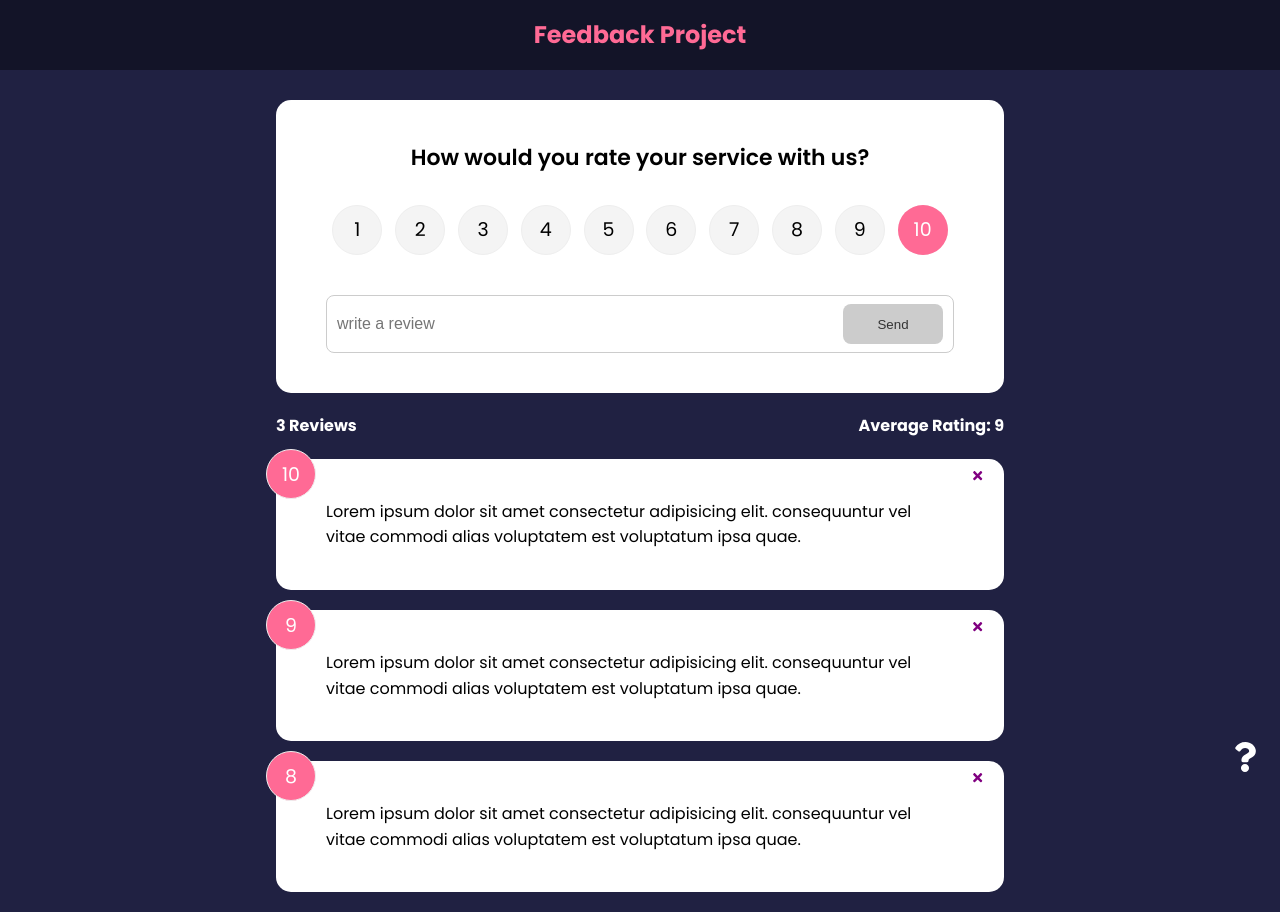
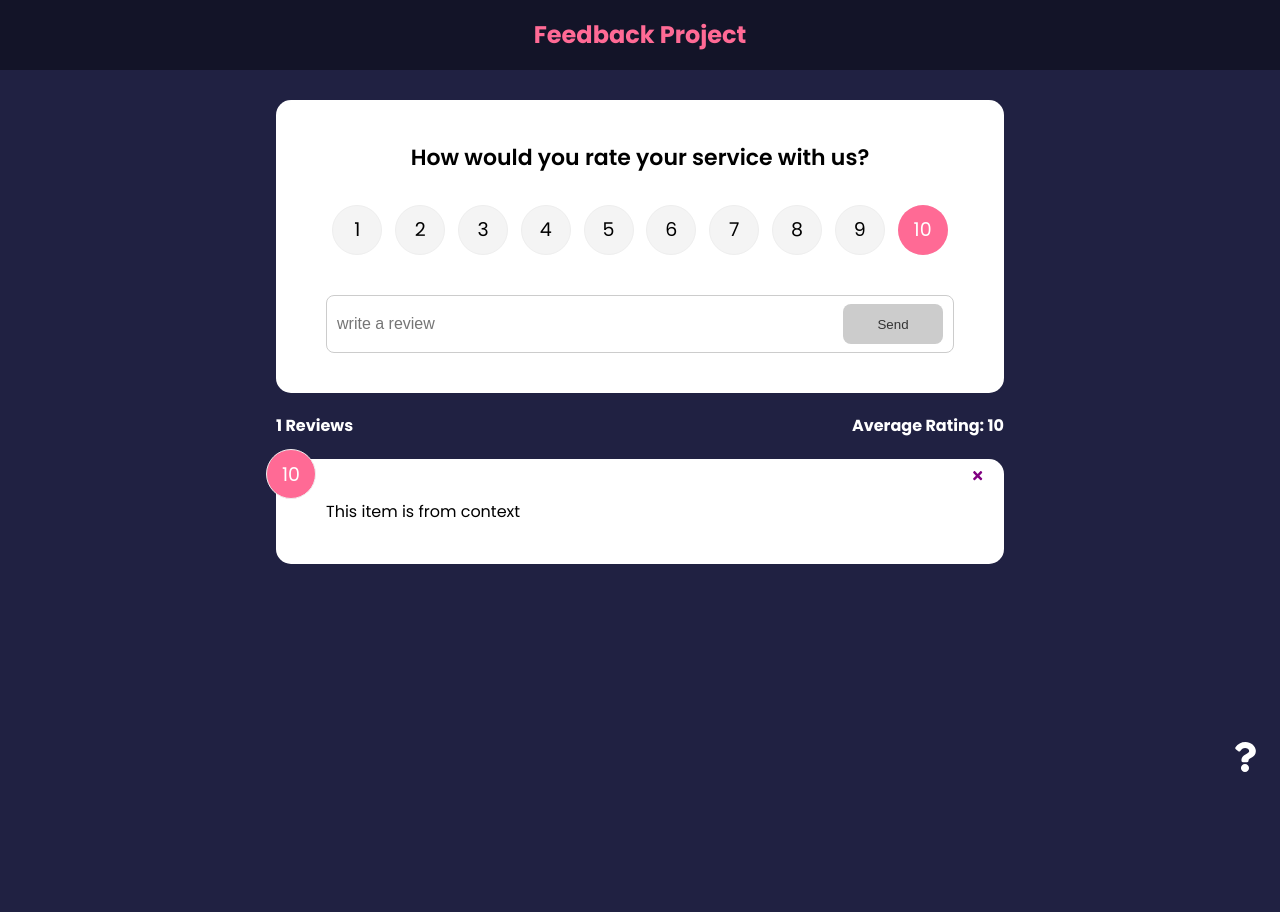
Before and after one commit to shimy0723/react-feedback-project, a React (Create React App) app in the folder feedback-project/: page / in a window 1280 px wide. After the commit the page ends 800 px from the top, so only its background shows below. Built offline with nearby package versions, Linux system fonts and the light colour scheme.

Commit message:
latest update; FeedbackContext added; useContext added

```diff
--- a/feedback-project/src/App.js
+++ b/feedback-project/src/App.js
@@ -1,47 +1,33 @@
-import { v4 as uuidv4 } from 'uuid'
 import { BrowserRouter as Router, Route, Routes } from 'react-router-dom'
-import { useState } from 'react'
 import Header from './components/Header'
 import FeedbackList from './components/FeedbackList'
 import FeedbackStats from './components/FeedbackStats'
 import FeedbackForm from './components/FeedbackForm'
-import FeedbackData from './data/FeedbackData'
 import About from './pages/About'
+import { FeedbackProvider } from './context/FeedbackContext'
 import AboutLink from './components/AboutLink'
 
 function App() {
-    const [feedback, setFeedback] = useState(FeedbackData)
-
-    const addFeedback = (newFeedback) => {
-        newFeedback.id = uuidv4()
-        setFeedback([newFeedback, ...feedback])
-    }
-
-    const deleteFeedback = (id) => {
-        if(window.confirm('Are you sure you want to delete?')){
-            setFeedback(feedback.filter((item) => item.id !== id))
-        }
-    }
-
   return (
+    <FeedbackProvider>
       <Router>
         <Header />
         <div className="container">
           <Routes>
               <Route exact path='/' element={
                 <>
-                            <FeedbackForm handleAdd={addFeedback}/>
-                            <FeedbackStats feedback={feedback} />
-                            <FeedbackList feedback={feedback} handleDelete={deleteFeedback} />
+                  <FeedbackForm />
+                  <FeedbackStats />
+                  <FeedbackList />
                 </>
               }>
               </Route>
-
               <Route path='/about' element={<About />} />
           </Routes>
             <AboutLink />
         </div>
       </Router>
+    </FeedbackProvider>
   )
 }
 
--- a/feedback-project/src/components/FeedbackForm.jsx
+++ b/feedback-project/src/components/FeedbackForm.jsx
@@ -1,13 +1,16 @@
-import { useState } from "react"
+import { useState, useContext } from "react"
 import Card from "./shared/Card"
 import Button from "./shared/Button"
 import RatingSelect from "./shared/RatingSelect"
+import FeedbackContext from "../context/FeedbackContext"
 
-function FeedbackForm({handleAdd}) {
+function FeedbackForm() {
     const [text, setText] = useState('')
     const [rating, setRating] = useState(10)
     const [btnDisabled, setBtnDisabled] = useState(true)
     const [message, setMessage] = useState('')
+
+    const {addFeedback} = useContext(FeedbackContext)
 
     const handleTextChange = (e) => {
         if(text === ''){
@@ -31,7 +34,7 @@
                 rating: rating
             }
 
-            handleAdd(newFeedback)
+            addFeedback(newFeedback)
             setText('')
         }
     }
--- a/feedback-project/src/components/FeedbackItem.jsx
+++ b/feedback-project/src/components/FeedbackItem.jsx
@@ -1,12 +1,16 @@
 import { FaTimes } from 'react-icons/fa'
+import { useContext } from 'react'
 import PropTypes from 'prop-types'
 import Card from "./shared/Card"
+import FeedbackContext from '../context/FeedbackContext'
 
-function FeedbackItem({ item, handleDelete }) {
+function FeedbackItem({ item }) {
+    const{deleteFeedback} = useContext(FeedbackContext)
+
     return (
         <Card>
             <div className="num-display">{item.rating}</div>
-            <button onClick={ ()=> handleDelete(item.id) }  className="close">
+            <button onClick={ ()=> deleteFeedback(item.id) }  className="close">
                 <FaTimes color='purple'/>
             </button>
             <div className="text-display">{item.text}</div>
--- a/feedback-project/src/components/FeedbackList.jsx
+++ b/feedback-project/src/components/FeedbackList.jsx
@@ -1,8 +1,10 @@
 import { motion, AnimatePresence } from 'framer-motion'
-import PropTypes from 'prop-types'
+import { useContext } from 'react'
 import FeedbackItem from "./FeedbackItem"
+import FeedbackContext from '../context/FeedbackContext'
 
-function FeedbackList({ feedback, handleDelete }) {
+function FeedbackList() {
+    const {feedback} =useContext(FeedbackContext)
     if(!feedback || feedback.length === 0) {
         return (
             <p>No Feedback</p>
@@ -18,7 +20,10 @@
                         animate={{ opacity: 1 }}
                         exit={{ opacity: 0 }}
                     >
-                        <FeedbackItem key={item.id} item={item} handleDelete={handleDelete}/>
+                        <FeedbackItem
+                            key={item.id}
+                            item={item}
+                        />
                     </motion.div>
                 ))}
             </AnimatePresence>
@@ -26,14 +31,4 @@
     )
 }
 
-FeedbackList.propTypes = {
-    feedback: PropTypes.arrayOf(
-        PropTypes.shape({
-            id: PropTypes.number.isRequired,
-            text: PropTypes.string.isRequired,
-            rating: PropTypes.number.isRequired,
-        })
-    )
-}
-
 export default FeedbackList
--- a/feedback-project/src/components/FeedbackStats.jsx
+++ b/feedback-project/src/components/FeedbackStats.jsx
@@ -1,7 +1,10 @@
-import PropTypes from 'prop-types';
+import { useContext } from 'react'
+import FeedbackContext from '../context/FeedbackContext'
 
 
-function FeedbackStats({feedback}) {
+function FeedbackStats() {
+    const {feedback} =useContext(FeedbackContext)
+
     // Average rating
     let average = (feedback.reduce((acc,crnt) => {
         return acc + crnt.rating
@@ -17,8 +20,4 @@
     )
 }
 
-FeedbackStats.propTypes = {
-    feedback: PropTypes.array.isRequired,
-}
-
 export default FeedbackStats
--- /dev/null
+++ b/feedback-project/src/context/FeedbackContext.js
@@ -0,0 +1,35 @@
+import { v4 as uuidv4 } from 'uuid'
+import { createContext, useState } from 'react'
+
+const FeedbackContext = createContext()
+
+export const FeedbackProvider = ({children}) => {
+  const [feedback, setFeedback] =useState([
+    {
+      id: 1,
+      text: 'This item is from context',
+      rating: 10
+    }
+  ])
+
+  const deleteFeedback = (id) => {
+    if(window.confirm('Are you sure you want to delete?')){
+        setFeedback(feedback.filter((item) => item.id !== id))
+    }
+  }
+
+  const addFeedback = (newFeedback) => {
+    newFeedback.id = uuidv4()
+    setFeedback([newFeedback, ...feedback])
+  }
+
+  return <FeedbackContext.Provider value={{
+    feedback: feedback,
+    deleteFeedback,
+    addFeedback,
+  }}>
+    {children}
+  </FeedbackContext.Provider>
+}
+
+export default FeedbackContext
```
Lines whose indentation alone changed are shown as unchanged.
